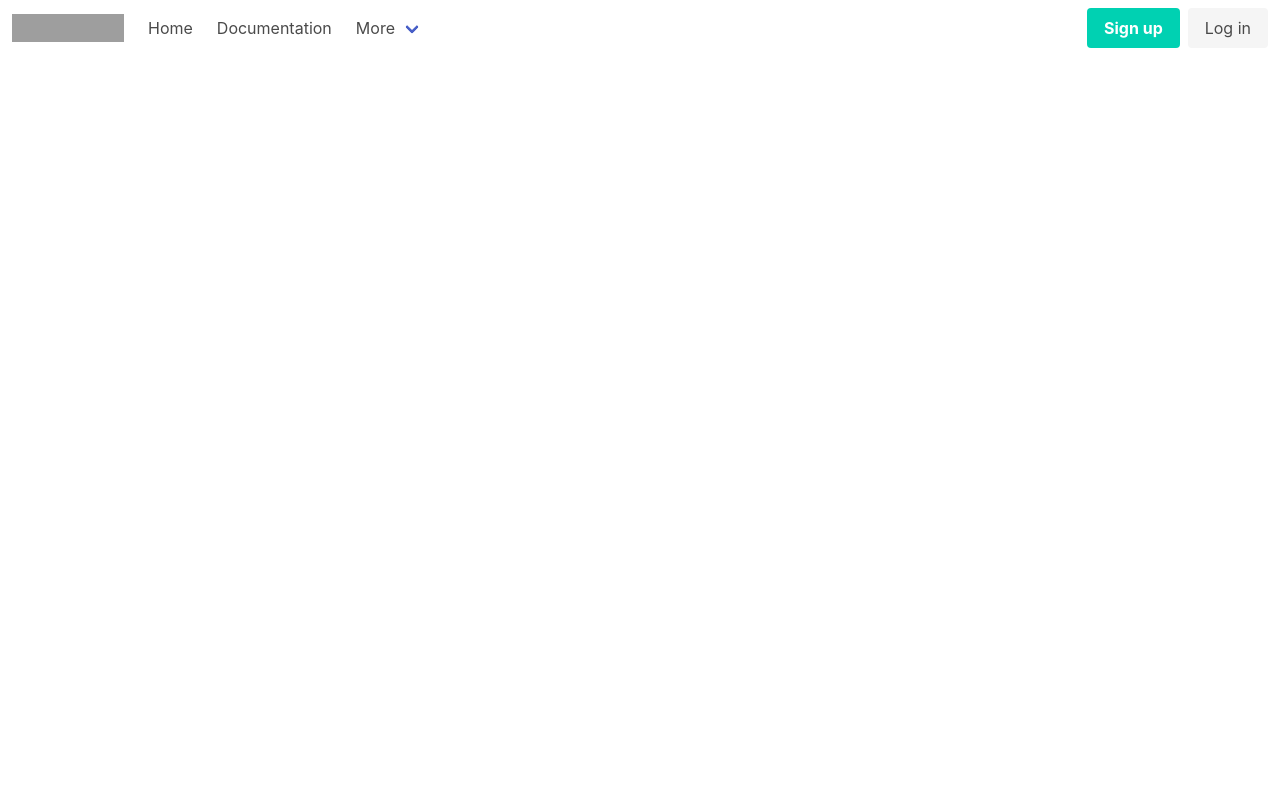
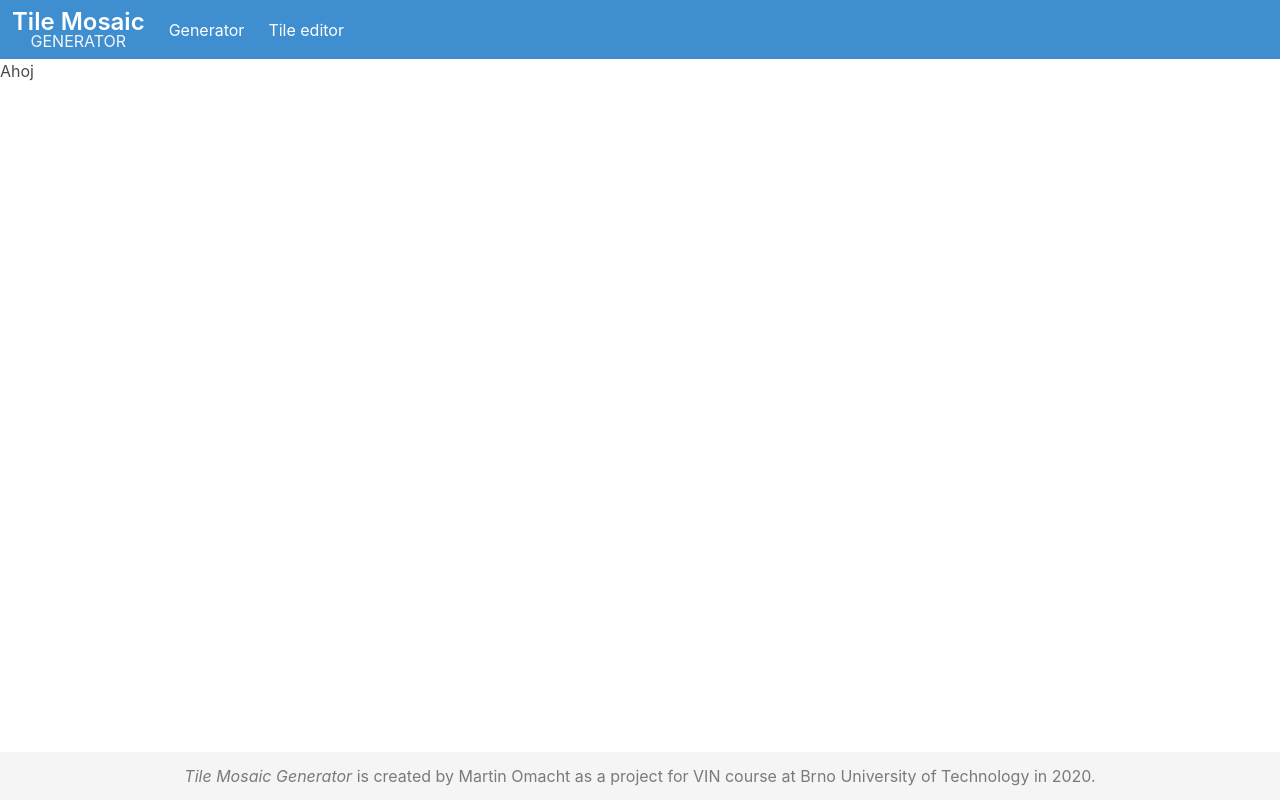
Before and after one commit to EnkeyMC/TileMosaicGenerator, a React (Create React App) app: page /tile-editor in a window 1280 px wide. Built offline with nearby package versions, Linux system fonts and the light colour scheme; grey boxes are pictures that could not be loaded.

Commit message:
Layouts, routes

```diff
--- a/src/App.tsx
+++ b/src/App.tsx
@@ -1,13 +1,17 @@
 import React from 'react';
 import { BrowserRouter as Router, Switch, Route } from 'react-router-dom';
 import TileEditor from "./pages/TileEditor";
+import Generator from "./pages/Generator";
 
 function App() {
   return (
     <Router>
       <Switch>
+        <Route path="/tile-editor">
+            <TileEditor />
+        </Route>
         <Route path="/">
-            <TileEditor />
+            <Generator />
         </Route>
       </Switch>
     </Router>
--- /dev/null
+++ b/src/components/Footer.tsx
@@ -0,0 +1,16 @@
+import React from "react";
+
+const Footer = () => {
+    return (
+        <footer className="has-background-light p-3">
+            <div className="content has-text-centered">
+                <p className="has-text-grey">
+                    <i>Tile Mosaic Generator</i> is created by Martin Omacht as a project for VIN course
+                    at Brno University of Technology in 2020.
+                </p>
+            </div>
+        </footer>
+    );
+}
+
+export default Footer;
--- /dev/null
+++ b/src/components/Navbar.tsx
@@ -0,0 +1,29 @@
+import React from "react";
+import {Link} from "react-router-dom";
+
+const Navbar = () => {
+    return (
+        <nav className="navbar is-info" role="navigation" aria-label="main navigation">
+            <div className="navbar-brand">
+                <h1 className="navbar-item is-flex-direction-column">
+                    <span className="title is-4 mb-4 has-text-white">Tile Mosaic</span>
+                    <span className="subtitle is-6 is-uppercase is-bold has-text-light">Generator</span>
+                </h1>
+            </div>
+
+            <div className="navbar-menu">
+                <div className="navbar-start">
+                    <Link to="/" className="navbar-item">
+                        Generator
+                    </Link>
+
+                    <Link to="/tile-editor" className="navbar-item">
+                        Tile editor
+                    </Link>
+                </div>
+            </div>
+        </nav>
+    );
+}
+
+export default Navbar;
--- a/src/layouts/DefaultLayout.tsx
+++ /dev/null
@@ -1,73 +0,0 @@
-import React, {ReactNode, ReactNodeArray} from "react";
-
-interface Props {
-    children: ReactNode | ReactNodeArray
-}
-
-const DefaultLayout = (props: Props) => {
-    return (
-        <nav className="navbar" role="navigation" aria-label="main navigation">
-            <div className="navbar-brand">
-                <a className="navbar-item" href="https://bulma.io">
-                    <img src="https://bulma.io/images/bulma-logo.png" width="112" height="28" />
-                </a>
-
-                <a role="button" className="navbar-burger burger" aria-label="menu" aria-expanded="false"
-                   data-target="navbarBasicExample">
-                    <span aria-hidden="true"></span>
-                    <span aria-hidden="true"></span>
-                    <span aria-hidden="true"></span>
-                </a>
-            </div>
-
-            <div id="navbarBasicExample" className="navbar-menu">
-                <div className="navbar-start">
-                    <a className="navbar-item">
-                        Home
-                    </a>
-
-                    <a className="navbar-item">
-                        Documentation
-                    </a>
-
-                    <div className="navbar-item has-dropdown is-hoverable">
-                        <a className="navbar-link">
-                            More
-                        </a>
-
-                        <div className="navbar-dropdown">
-                            <a className="navbar-item">
-                                About
-                            </a>
-                            <a className="navbar-item">
-                                Jobs
-                            </a>
-                            <a className="navbar-item">
-                                Contact
-                            </a>
-                            <hr className="navbar-divider" />
-                                <a className="navbar-item">
-                                    Report an issue
-                                </a>
-                        </div>
-                    </div>
-                </div>
-
-                <div className="navbar-end">
-                    <div className="navbar-item">
-                        <div className="buttons">
-                            <a className="button is-primary">
-                                <strong>Sign up</strong>
-                            </a>
-                            <a className="button is-light">
-                                Log in
-                            </a>
-                        </div>
-                    </div>
-                </div>
-            </div>
-        </nav>
-    );
-}
-
-export default DefaultLayout;
--- /dev/null
+++ b/src/layouts/FullscreenPageLayout.tsx
@@ -0,0 +1,25 @@
+import React, {ReactNode, ReactNodeArray} from "react";
+
+interface Props {
+    header?: ReactNode | ReactNodeArray
+    children: ReactNode | ReactNodeArray
+    footer?: ReactNode | ReactNodeArray
+}
+
+const FullscreenPageLayout = (props: Props) => {
+    return (
+        <div className="fullscreen-layout">
+            <div className="fullscreen-layout__header">
+                { props.header }
+            </div>
+            <div className="fullscreen-layout__content">
+                { props.children }
+            </div>
+            <div className="fullscreen-layout__footer">
+                { props.footer }
+            </div>
+        </div>
+    );
+}
+
+export default FullscreenPageLayout;
--- /dev/null
+++ b/src/layouts/HorizontalPanelLayout.tsx
@@ -0,0 +1,25 @@
+import React from "react";
+
+interface Props {
+    left?: React.ReactNodeArray | React.ReactNode;
+    children: React.ReactNodeArray | React.ReactNode;
+    right?: React.ReactNodeArray | React.ReactNode;
+}
+
+const HorizontalPanelLayout = (props: Props) => {
+    return (
+        <div className="horizontal-panel">
+            <div className="horizontal-panel__side">
+                { props.left }
+            </div>
+            <div className="horizontal-panel__content">
+                { props.children }
+            </div>
+            <div className="horizontal-panel__side">
+                { props.right }
+            </div>
+        </div>
+    )
+}
+
+export default HorizontalPanelLayout;
--- /dev/null
+++ b/src/pages/Generator/index.tsx
@@ -0,0 +1,14 @@
+import React from "react";
+import FullscreenPageLayout from "layouts/FullscreenPageLayout";
+import Navbar from "../../components/Navbar";
+import Footer from "../../components/Footer";
+
+const Generator = () => {
+    return (
+        <FullscreenPageLayout header={<Navbar />} footer={<Footer />}>
+            <h1>Generator</h1>
+        </FullscreenPageLayout>
+    )
+}
+
+export default Generator;
--- a/src/pages/TileEditor/index.tsx
+++ b/src/pages/TileEditor/index.tsx
@@ -1,15 +1,16 @@
-import DefaultLayout from "layouts/DefaultLayout";
+import FullscreenPageLayout from "layouts/FullscreenPageLayout";
 import React from "react";
+import Navbar from "../../components/Navbar";
+import Footer from "../../components/Footer";
+import HorizontalPanelLayout from "../../layouts/HorizontalPanelLayout";
 
-interface Props {
-
-}
-
-const TileEditor = (props: Props) => {
+const TileEditor = () => {
     return (
-        <DefaultLayout>
-            <h1>Ahoj</h1>
-        </DefaultLayout>
+        <FullscreenPageLayout header={<Navbar />} footer={<Footer />}>
+            <HorizontalPanelLayout>
+                <h1>Ahoj</h1>
+            </HorizontalPanelLayout>
+        </FullscreenPageLayout>
     );
 }
 
--- /dev/null
+++ b/src/scss/_layout.scss
@@ -0,0 +1,33 @@
+.fullscreen-layout {
+    height: 100vh;
+    display: flex;
+    flex-direction: column;
+    align-items: stretch;
+
+    &__header {
+
+    }
+
+    &__content {
+        flex-grow: 1;
+    }
+
+    &__footer {
+
+    }
+}
+
+.horizontal-panel {
+    display: flex;
+    flex-direction: row;
+    align-items: stretch;
+    height: 100%;
+
+    &__side {
+
+    }
+
+    &__content {
+        flex-grow: 1;
+    }
+}
--- a/src/scss/styles.scss
+++ b/src/scss/styles.scss
@@ -1,2 +1,7 @@
 @charset "utf-8";
+
+$navbar-breakpoint: "400px";
+
 @import "~bulma/bulma";
+
+@import "layout";
```
